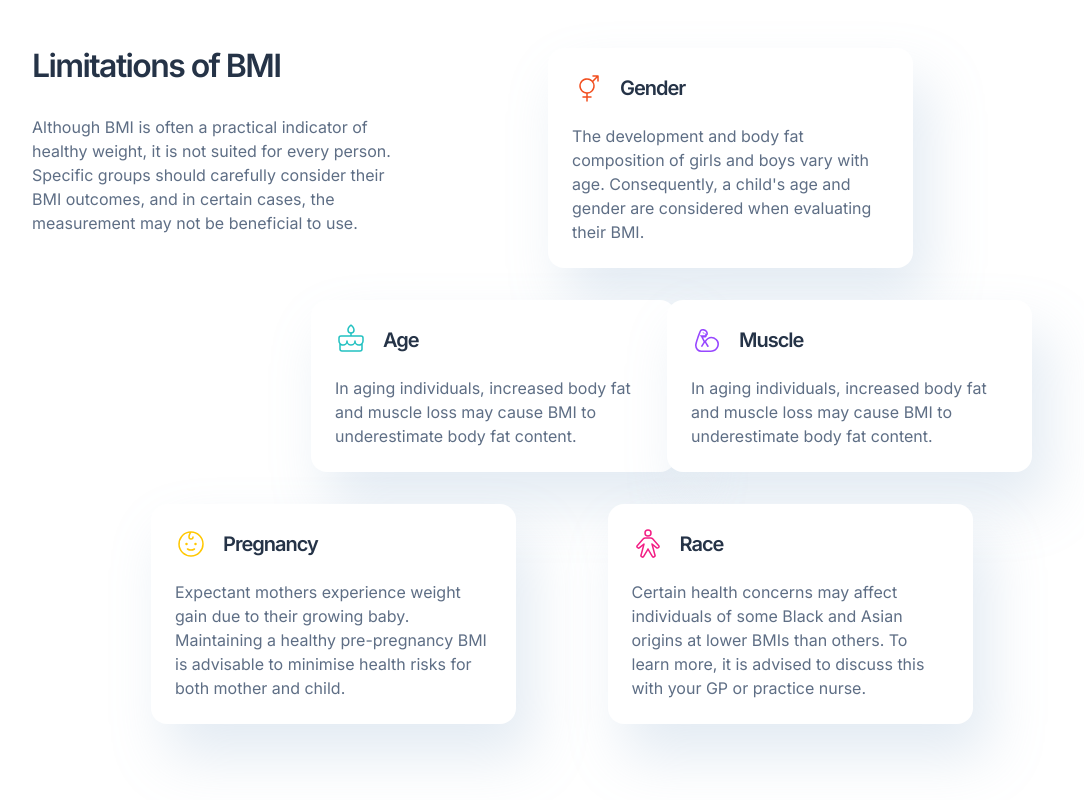
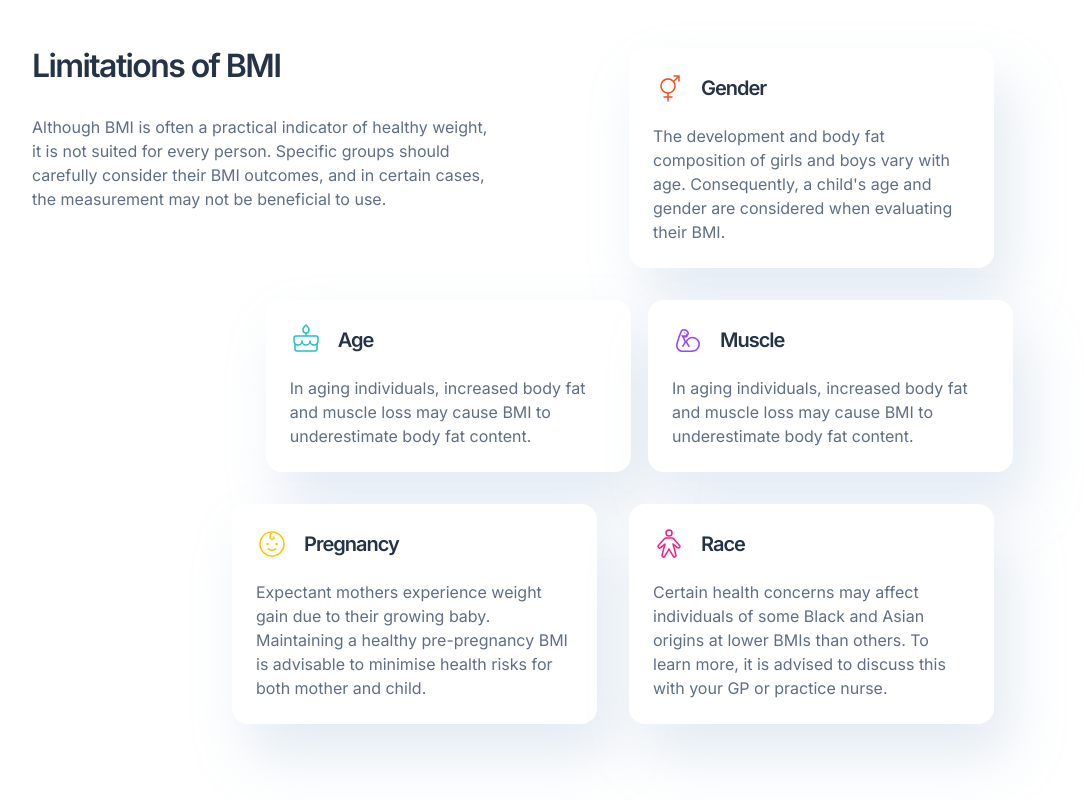
Before and after one commit to caarlosdamian/bmi-calculator, a Next.js app: page / in a window 1280 px wide. Shown: the part 1883-2683 px from the top of the page, without its empty margins (108-1192 px from the left). Built offline with nearby package versions, Linux system fonts and the light colour scheme.

Commit message:
fix(grid): fix grid component

```diff
--- a/src/sections/description/Description.module.css
+++ b/src/sections/description/Description.module.css
@@ -112,25 +112,27 @@
     .description__item:nth-child(3) {
         grid-column: 1/4;
         grid-row: 2/3;
-        justify-self: end;
-        margin-right: 98px;
+        justify-self: center;
+        margin-left: 50px;
     }
 
     .description__item:nth-child(4) {
         grid-column: 3/5;
         grid-row: 2/3;
-        justify-self: end;
+        justify-self: center;
 
     }
 
     .description__item:nth-child(5) {
         grid-column: 1/3;
-        justify-self: end;
+        justify-self: center;
+        margin-left: 200px;
 
     }
 
     .description__item:nth-child(6) {
         grid-column: 3/5;
+        justify-self: start;
     }
 
 
```
